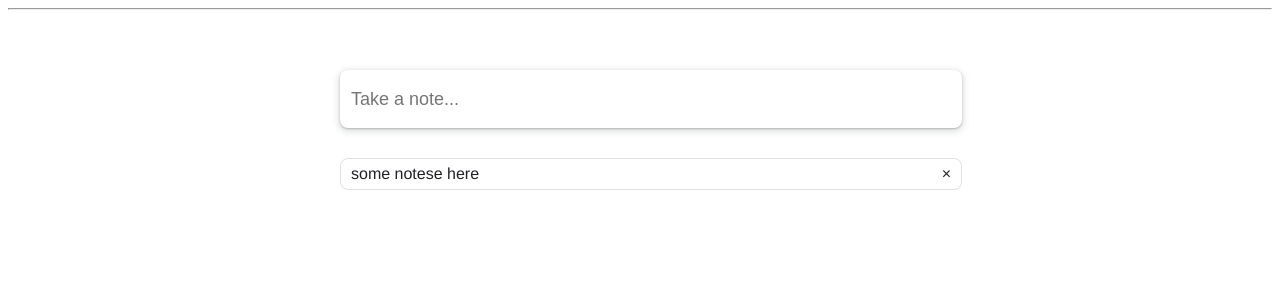
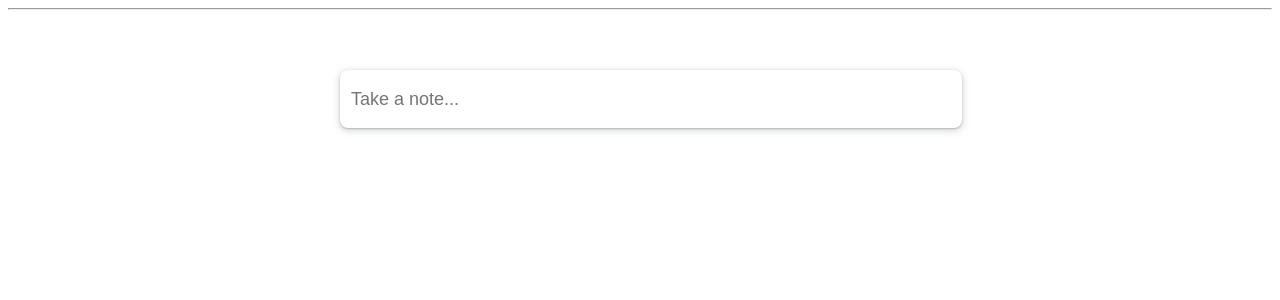
Before and after one commit to ankitsinghwakefit/keep_easy, a Vue app: page / in a window 1280 px wide. Shown: the top 300 px of the page. Built offline with nearby package versions, Linux system fonts and the light colour scheme.

Commit message:
looping done and methods added

```diff
--- a/src/components/Notes.vue
+++ b/src/components/Notes.vue
@@ -1,14 +1,14 @@
 <template>
   <div class="body">
     <input
-    placeholder="Take a note..."
-    class="input-box"
-    v-model="newNote"
-    @keypress.enter="saveNote"
+      placeholder="Take a note..."
+      class="input-box"
+      v-model="newNote"
+      @keypress.enter="saveNote"
     />
-    <div class="notes-item">
-      <div>
-        some notese here
+    <div v-for="(note,index) in allNotes" :key="index" class="notes-item">
+      <div class="notes-data-bar">
+        {{note}}
       </div>
       <div class="remove-icon">
         &times;
@@ -27,9 +27,9 @@ export default {
     };
   },
   methods: {
-    saveNote(){
-      alert('hii')
-    }
+    saveNote() {
+      this.allNotes.push(this.newNote)
+    },
   },
 };
 </script>
```
